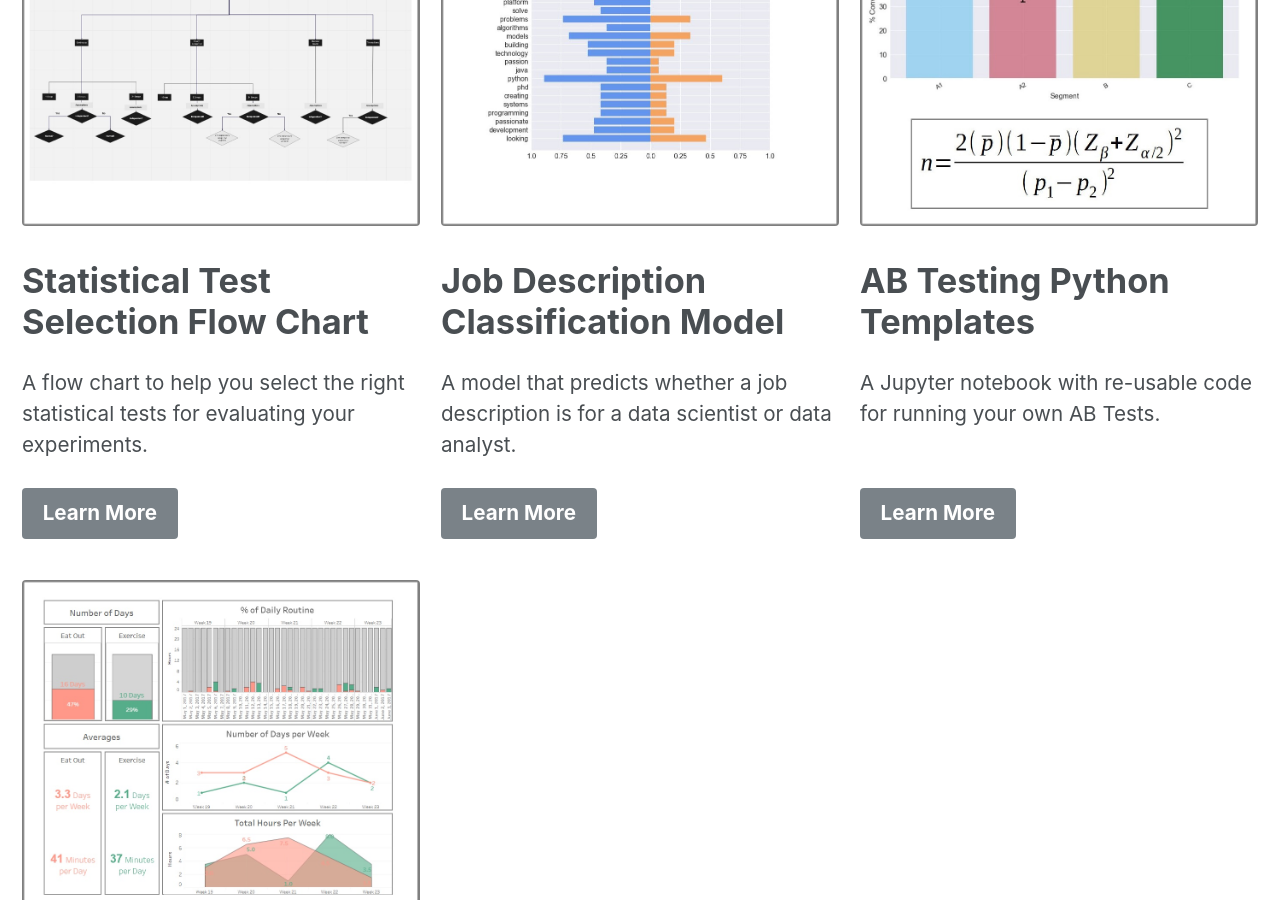
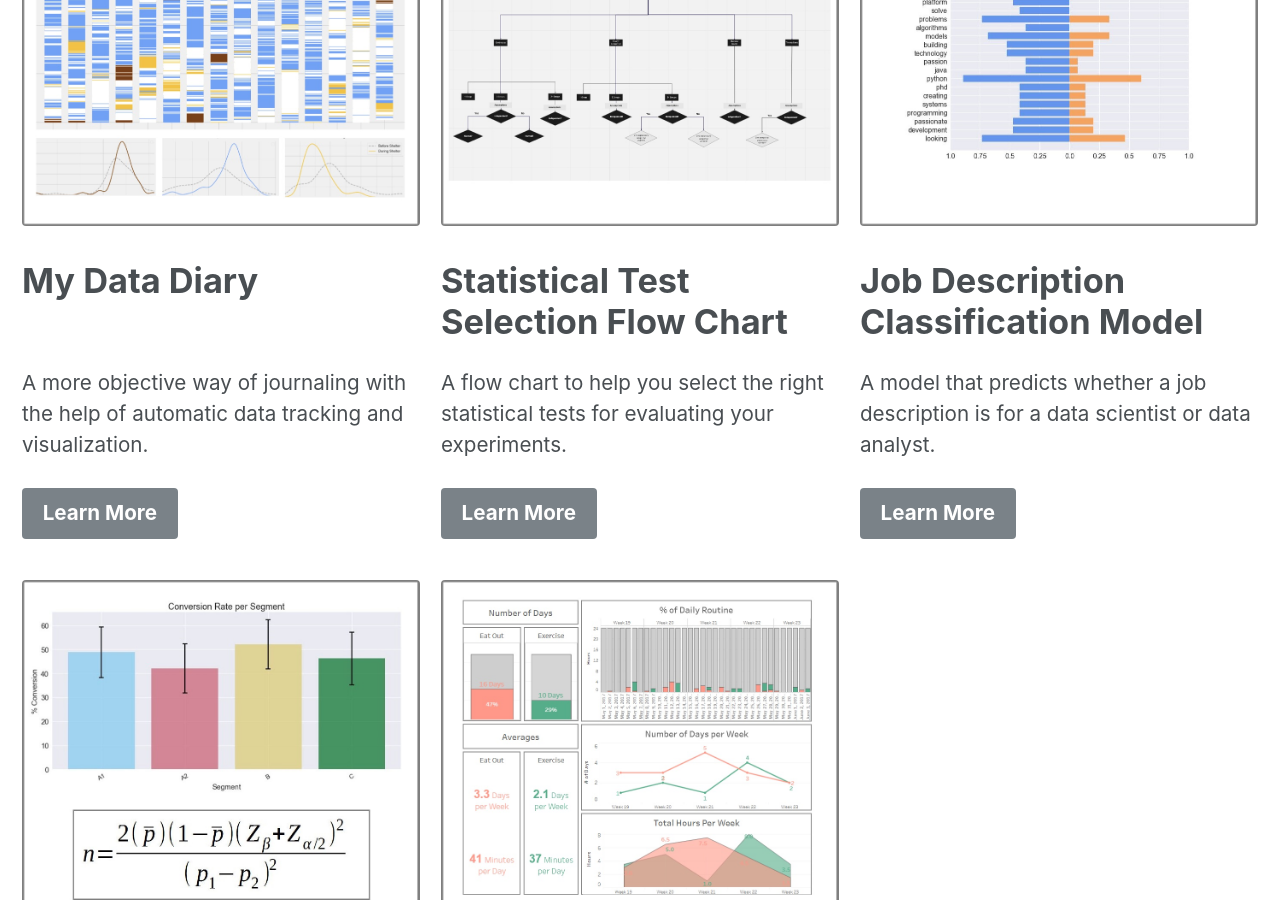
Before and after one commit to pleonova/pleonova.github.io, a Jekyll site: the page built from _pages/projects.md, in a window 1280 px wide and 900 px high, scrolled down 590 px. Built offline with Jekyll 4.4.1, drawn with Linux system fonts in a browser that asks for light colours; nearby versions of some CDN libraries.

Commit message:
Add data-diary project to page

```diff
--- a/_pages/projects.md
+++ b/_pages/projects.md
@@ -10,6 +10,13 @@ header:
   caption:
 excerpt: 'A collection of my data projects.'
 feature_row:
+  - image_path: /images/display-data-diary-border.jpg
+    alt: "data-diary"
+    title: "My Data Diary<br /><br />"
+    excerpt: "A more objective way of journaling with the help of automatic data tracking and visualization."
+    url: "https://github.com/pleonova/data-diary"
+    btn_class: "btn--primary"
+    btn_label: "Learn More"
   - image_path: /images/display-stat-flow-chart-border.jpg
     alt: "stat-flow-chart"
     title: "Statistical Test Selection Flow Chart"
```
Also changed, not shown: images/display-data-diary-border.jpg (added).
